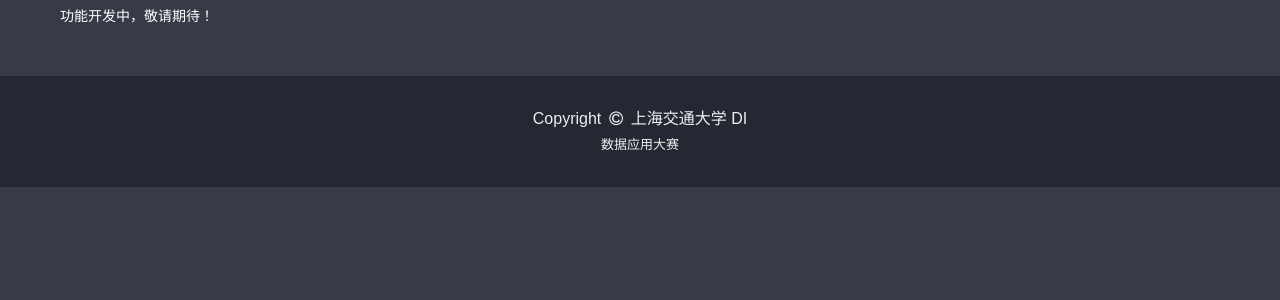
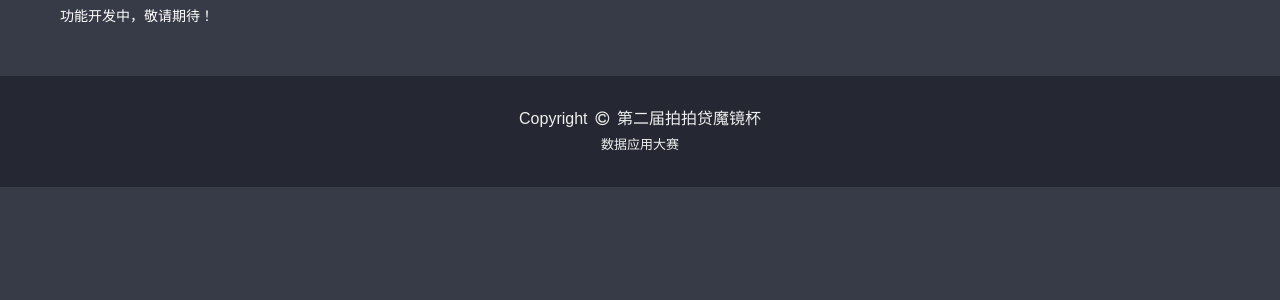
Before and after one commit to Honlan/ppd-magic-mirror-2, a Flask app: page /chat in a window 1280 px wide; the page is wider, and only the part inside the window is pictured. Shown: the part 133-433 px from the top of that part. Run offline with Flask 2, Linux system fonts and the light colour scheme; data that the repository does not hold is empty; some libraries are stand-ins or nearby versions.

Commit message:
modify footer

```diff
--- a/templates/layout.html
+++ b/templates/layout.html
@@ -203,7 +203,8 @@
                     </div>
                 </div>
                 <div id="footer">
-                    <p>Copyright <span class="fa fa-fw fa-copyright"></span> 上海交通大学 DI
+                    <!-- <p>Copyright <span class="fa fa-fw fa-copyright"></span> 上海交通大学 DI -->
+                    <p>Copyright <span class="fa fa-fw fa-copyright"></span> 第二届拍拍贷魔镜杯
                         <br/> <span style="font-size:13px;">数据应用大赛</span></p>
                 </div>
             </div>
```
